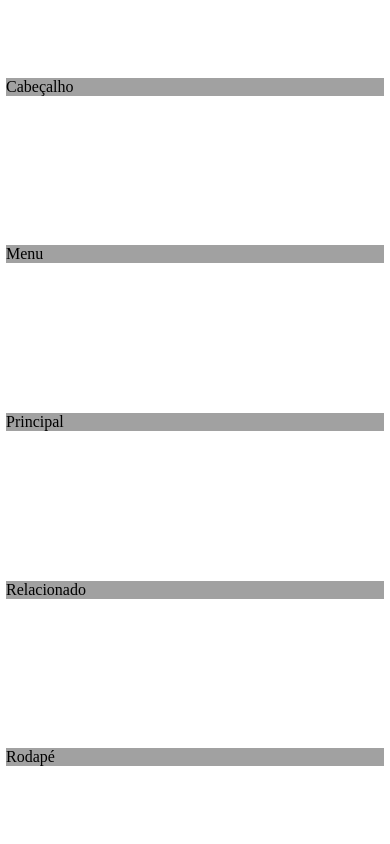
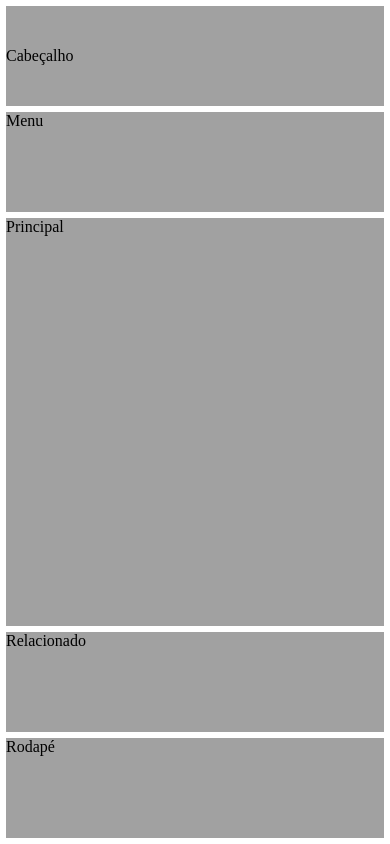
Before and after one commit to Almir-git-unifc/Simple_Layout_responsivo, a website: page index.html in a window 390 px wide. Drawn offline with Linux system fonts and the light colour scheme.

Commit message:
feat(html): v02.01.000 - Modify element style to be displayed in screens of different devices

```diff
--- a/index.html
+++ b/index.html
@@ -16,46 +16,66 @@
             flex-wrap: wrap;
             align-items: center;
             justify-content: space-evenly;
-            /* distribui elementos de forma igual no container */
             margin: 3px;
             flex: 1 1 100vw;
         }
 
-        header {
+        header,
+        nav,
+        main,
+        aside,
+        footer {
             display: flex;
-            align-items: center;
             margin: 3px;
-            flex: 1 1 100vw;
             background: #a1a1a1;
         }
 
+        header {
+            align-items: center;
+            flex: 1 1 100vw;
+            height: 100px;
+        }
+
         nav {
-            display: flex;
-            margin: 3px;
-            flex: 1 1 100vw;
-            background: #a1a1a1;
+            flex: 1 1 200px;
         }
 
         main {
-            display: flex;
-            margin: 3px;
-            flex: 1 1 100vw;
-            background: #a1a1a1;
+            flex: 20 1 500px;
+            height: calc(100vh - 224px);
         }
 
         aside {
-            display: flex;
-            margin: 3px;
-            flex: 1 1 100vw;
-            background: #a1a1a1;
+            flex: 1 1 200px;
         }
 
         footer {
-            display: flex;
-            /* or inline-flex */
-            margin: 3px;
             flex: 1 1 100vw;
-            background: #a1a1a1;
+            height: 100px;
+        }
+
+        /* Após o footer vamos adicionar */
+        @media only screen and (max-width: 923px) {
+            main {
+                height: calc(100vh - 330px);
+            }
+
+            aside {
+                flex: 1 1 100vw;
+                height: 100px;
+            }
+        }
+
+        /* Como a próxima quebra ocorre aos 717 px, vamos inserir outra mudança */
+        @media only screen and (max-width: 717px) {
+            nav {
+                height: 100px;
+            }
+
+            main {
+                height: calc(100vh - 436px);
+                /* 436=330 + nav + 3 marg + 3 marg */
+            }
         }
     </style>
 </head>
```
Also changed, not shown: README.md.
